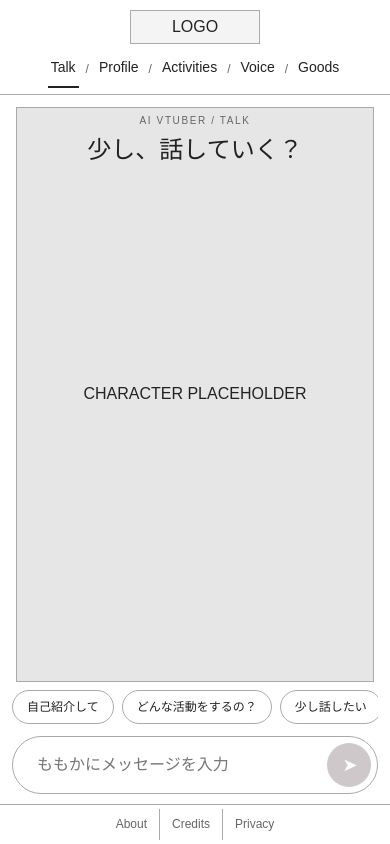
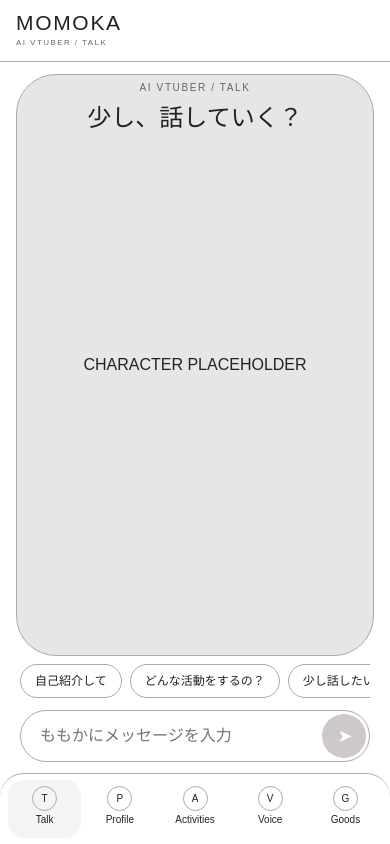
Before and after one commit to uiharuyuki/momoka_ai, a React (Vite) app: page /#/ in a window 390 px wide. Built offline with nearby package versions, Linux system fonts and the light colour scheme.

Commit message:
feat: refine production-shaped wireframe UI

```diff
--- a/src/App.css
+++ b/src/App.css
@@ -1,27 +1,30 @@
 .site-shell { display: flex; flex-direction: column; min-height: 100dvh; }
 .site-shell-talk { height: 100dvh; min-height: 0; overflow: hidden; }
 .site-header {
-  flex: 0 0 82px;
+  flex: 0 0 76px;
   display: grid;
-  grid-template-columns: 210px 1fr 210px;
+  grid-template-columns: 230px minmax(0, 1fr);
   align-items: center;
-  gap: 24px;
-  padding: 12px 30px;
+  gap: 32px;
+  padding: 10px 32px;
   border-bottom: 1px solid var(--line);
 }
-.logo-placeholder { display: grid; place-items: center; width: 194px; min-height: 50px; border: 1px solid var(--line); background: var(--wash); font-size: 20px; text-decoration: none; }
-.site-header nav { min-width: 0; }
-.navigation { display: flex; justify-content: center; align-items: center; list-style: none; margin: 0; padding: 0; }
+.logo-placeholder { display: flex; flex-direction: column; align-items: flex-start; justify-content: center; width: auto; min-height: 50px; border: 0; background: transparent; text-decoration: none; }
+.brand-wordmark { font-size: 24px; line-height: 1; letter-spacing: .08em; }
+.brand-tagline { margin-top: 6px; color: var(--muted); font-size: 9px; letter-spacing: .18em; }
+.site-header nav { min-width: 0; justify-self: end; }
+.navigation { display: flex; justify-content: flex-end; align-items: center; gap: 30px; list-style: none; margin: 0; padding: 0; }
 .navigation li { display: flex; align-items: center; }
-.navigation li + li::before { content: '/'; margin: 0 15px; color: var(--muted); }
-.navigation a { display: inline-block; padding: 8px 3px; border-bottom: 2px solid transparent; font-size: 19px; text-decoration: none; }
+.navigation li + li::before { content: none; }
+.navigation a { display: flex; flex-direction: column; align-items: center; gap: 3px; padding: 8px 3px; border-bottom: 2px solid transparent; font-size: 15px; text-decoration: none; }
 .navigation a.active { border-bottom-color: var(--ink); }
+.navigation-icon { display: none; }
 .site-footer { flex: 0 0 48px; display: grid; place-items: center; border-top: 1px solid var(--line); font-size: 12px; color: var(--muted); }
 .site-footer nav { display: flex; }
 .site-footer a { padding: 6px 12px; text-decoration: none; }
-.site-footer a + a { border-left: 1px solid var(--line); }
+.site-footer a + a { border-left: 0; }
 .site-footer a:hover { text-decoration: underline; }
-.placeholder { display: grid; place-items: center; min-width: 0; border: 1px solid var(--line); background: var(--placeholder); padding: 16px; text-align: center; overflow-wrap: anywhere; }
+.placeholder { display: grid; place-items: center; min-width: 0; border: 1px solid var(--line); border-radius: 24px; background: var(--placeholder); padding: 16px; text-align: center; overflow-wrap: anywhere; }
 .talk-page { flex: 1; display: grid; min-height: 0; overflow: hidden; }
 .talk-page-intro { grid-template-columns: 1fr; grid-template-rows: minmax(0, 1fr) auto; }
 .talk-page-conversation { grid-template-columns: minmax(0, 57fr) minmax(360px, 43fr); }
@@ -31,43 +34,45 @@
 .character-copy { position: absolute; z-index: 1; top: clamp(20px, 4dvh, 44px); left: 50%; translate: -50% 0; width: min(90%, 620px); text-align: center; pointer-events: none; }
 .character-greeting { margin-top: 8px; font-size: clamp(24px, 3vw, 44px); line-height: 1.2; }
 .wire-label { color: var(--muted); font-size: 10px; letter-spacing: .16em; }
-.character-placeholder { flex: 1; max-width: 720px; font-size: 23px; }
+.character-placeholder { flex: 1; max-width: 720px; border-radius: 40px; font-size: 23px; }
 .talk-page-conversation .character-placeholder { max-width: none; }
-.intro-composer { z-index: 2; width: min(860px, calc(100% - 40px)); margin: 0 auto 18px; }
+.intro-composer { z-index: 2; width: min(760px, calc(100% - 40px)); margin: 0 auto 18px; }
 .intro-composer .message-form { background: var(--paper); }
 .starter-list { display: flex; flex-wrap: wrap; justify-content: center; gap: 8px; margin-bottom: 10px; }
 .starter-list button { min-height: 34px; padding: 6px 14px; border-radius: 999px; background: var(--paper); font-size: 12px; }
 .wire-note { margin-top: 8px; color: var(--muted); font-size: 11px; text-align: center; }
-.conversation-panel { display: grid; grid-template-rows: auto minmax(0, 1fr) auto; min-width: 0; min-height: 0; border-left: 1px solid var(--line); animation: panel-enter 320ms ease both; }
+.conversation-panel { display: grid; grid-template-rows: auto minmax(0, 1fr) auto; min-width: 0; min-height: 0; margin: 18px 20px 18px 0; border: 1px solid var(--line); border-radius: 28px; background: var(--paper); overflow: hidden; animation: panel-enter 320ms ease both; }
 .conversation-heading { display: flex; align-items: center; justify-content: space-between; gap: 14px; min-height: 74px; padding: 14px 20px; border-bottom: 1px solid var(--line); background: var(--wash); }
 .conversation-heading h2 { margin-top: 3px; }
 .reset-talk { padding: 8px 10px; background: var(--paper); font-size: 11px; white-space: nowrap; }
 .conversation-history { display: flex; flex-direction: column; gap: 28px; padding: 28px 18px; min-height: 0; overflow-y: auto; overscroll-behavior: contain; scrollbar-gutter: stable; }
 .message { display: grid; grid-template-columns: 36px minmax(0, 1fr); gap: 12px; flex: 0 0 auto; align-items: start; }
 .message-avatar { display: block; width: 36px; height: 36px; border-radius: 50%; background: var(--placeholder); }
-.message-content { padding: 14px; background: var(--wash); min-width: 0; overflow-wrap: anywhere; }
+.message-content { padding: 14px; border-radius: 18px; background: var(--wash); min-width: 0; overflow-wrap: anywhere; }
 .message-author { display: block; margin-bottom: 5px; color: var(--muted); font-size: 11px; }
 .message p { font-size: 14px; white-space: pre-wrap; }
 .message-user { grid-template-columns: minmax(0, 1fr) 36px; margin-left: 20px; }
 .message-user .message-avatar { grid-column: 2; grid-row: 1; }
 .message-user .message-content { grid-column: 1; grid-row: 1; background: var(--placeholder); }
-.message-form { display: grid; grid-template-columns: minmax(0, 1fr) 54px; align-items: center; gap: 6px; margin: 0; padding: 6px; border: 1px solid var(--line); border-radius: 999px; background: var(--paper); }
+.message-character .message-content { border-bottom-left-radius: 5px; }
+.message-user .message-content { border-bottom-right-radius: 5px; }
+.message-form { display: grid; grid-template-columns: minmax(0, 1fr) 48px; align-items: center; gap: 4px; margin: 0; padding: 4px; border: 1px solid var(--line); border-radius: 999px; background: var(--paper); }
 .conversation-panel .message-form { margin: 0 14px 14px; }
-.message-form input { width: 100%; min-width: 0; height: 54px; padding: 10px 18px; border: 0; border-radius: 999px; background: transparent; }
-.message-form button { width: 54px; height: 54px; min-height: 0; padding: 0; border: 0; border-radius: 50%; color: #fff; background: #e87870; box-shadow: 0 6px 14px rgb(151 74 70 / 18%); transition: background 180ms ease, transform 180ms ease; }
+.message-form input { width: 100%; min-width: 0; height: 48px; padding: 10px 16px; border: 0; border-radius: 999px; background: transparent; }
+.message-form button { width: 48px; height: 48px; min-height: 0; padding: 0; border: 0; border-radius: 50%; color: #fff; background: #e87870; box-shadow: 0 6px 14px rgb(151 74 70 / 18%); transition: background 180ms ease, transform 180ms ease; }
 .message-form button:not(:disabled):hover { background: #d9655f; transform: translateY(-1px); }
 .message-form button:disabled { color: #fff; background: #cfc8cb; box-shadow: none; }
-.send-icon { display: block; font-size: 21px; line-height: 1; translate: 1px 0; }
+.send-icon { display: block; font-size: 19px; line-height: 1; translate: 1px 0; }
 @keyframes panel-enter { from { opacity: 0; translate: 18px 0; } to { opacity: 1; translate: 0 0; } }
 @keyframes character-shift { from { opacity: .82; translate: 8% 0; } to { opacity: 1; translate: 0 0; } }
 @media (prefers-reduced-motion: reduce) { .conversation-panel, .talk-page-conversation .character-stage { animation: none; } }
-.content-page { flex: 1; width: min(100% - 64px, 1376px); margin-inline: auto; padding-bottom: 28px; }
+.content-page { flex: 1; width: min(100% - 64px, 1240px); margin-inline: auto; padding-bottom: 36px; }
 .page-heading { margin: 42px 0 36px; text-align: center; }
 .page-heading p { margin-top: 12px; color: var(--muted); font-size: 14px; }
 .profile-page .page-heading { margin: 22px 0; }
 .profile-grid { display: grid; grid-template-columns: 2fr 1fr 1.1fr; gap: 16px; }
 .profile-character { grid-row: span 2; min-height: 336px; font-size: 23px; }
-.wire-card { min-width: 0; padding: 16px 18px; border: 1px solid var(--line); }
+.wire-card { min-width: 0; padding: 20px; border: 1px solid var(--line); border-radius: 24px; background: var(--paper); overflow: hidden; }
 .wire-card h2 { margin-bottom: 12px; }
 .profile-fields { margin: 0; font-size: 13px; }
 .profile-fields div { display: grid; grid-template-columns: 90px minmax(0, 1fr); gap: 8px; margin-top: 4px; }
@@ -79,35 +84,36 @@
 .text-lines-short span:nth-child(3) { display: none; }
 .profile-detail { margin-top: 16px; min-height: 128px; }
 .activities-page { max-width: 1120px; }
-.activity-filters { display: flex; margin-bottom: 18px; }
-.activity-filters button { min-width: 88px; background: var(--paper); }
-.activity-filters button + button { border-left: 0; }
+.activity-filters { display: flex; flex-wrap: wrap; gap: 8px; margin-bottom: 22px; }
+.activity-filters button { min-width: 88px; border-radius: 999px; background: var(--paper); }
+.activity-filters button + button { border-left: 1px solid var(--line); }
 .activity-filters button[aria-pressed='true'] { background: var(--placeholder); }
 .activity-list { display: grid; gap: 16px; }
-.activity-card { display: grid; grid-template-columns: 150px 170px minmax(0, 1fr) 136px; align-items: center; gap: 20px; min-height: 122px; padding: 12px; border: 1px solid var(--line); }
-.activity-image { height: 96px; border: 0; color: var(--muted); font-size: 12px; }
-.activity-date { display: flex; align-items: center; justify-content: center; align-self: stretch; border-right: 1px solid var(--line); padding-right: 18px; }
+.activity-card { display: grid; grid-template-columns: 150px 140px minmax(0, 1fr) 126px; align-items: center; gap: 20px; min-height: 138px; padding: 16px; border: 1px solid var(--line); border-radius: 24px; background: var(--paper); }
+.activity-image { height: 104px; border: 0; border-radius: 18px; color: var(--muted); font-size: 12px; }
+.activity-date { display: inline-flex; align-items: center; justify-content: center; align-self: center; border: 1px solid var(--line); border-radius: 999px; padding: 7px 12px; font-size: 12px; }
 .activity-copy { min-width: 0; }
 .activity-copy p { margin-top: 4px; }
 .activity-copy .text-lines { margin-top: 8px; gap: 7px; }
 .voice-page { max-width: 920px; }
 .voice-list { display: grid; gap: 16px; }
-.voice-card { display: grid; grid-template-columns: 126px minmax(0, 1fr) 108px 104px; gap: 26px; align-items: center; min-height: 136px; border: 1px solid var(--line); padding: 12px; }
-.voice-image { min-height: 110px; border: 0; color: var(--muted); font-size: 12px; }
+.voice-card { display: grid; grid-template-columns: 126px minmax(0, 1fr) 108px 52px; gap: 26px; align-items: center; min-height: 146px; border: 1px solid var(--line); border-radius: 24px; padding: 16px; background: var(--paper); }
+.voice-image { min-height: 112px; border: 0; border-radius: 18px; color: var(--muted); font-size: 12px; }
 .voice-copy p { margin-top: 6px; }
 .voice-duration { font-size: 12px; }
+.voice-card button { width: 52px; height: 52px; min-height: 0; padding: 0; border-radius: 50%; font-size: 10px; }
 .page-note { margin-top: 18px; text-align: center; color: var(--muted); font-size: 13px; }
 .goods-page { max-width: 1310px; }
 .goods-grid { display: grid; grid-template-columns: repeat(4, minmax(0, 1fr)); gap: 22px; }
-.goods-card { padding: 12px; border: 1px solid var(--line); text-align: center; }
-.product-image { width: 100%; aspect-ratio: 1.45; }
+.goods-card { padding: 14px; border: 1px solid var(--line); border-radius: 24px; background: var(--paper); text-align: center; overflow: hidden; }
+.product-image { width: 100%; aspect-ratio: 1.45; border-radius: 18px; }
 .goods-card h2 { margin-top: 16px; }
 .goods-card p { margin-top: 8px; }
 .goods-card button { margin-top: 16px; width: 100%; padding-inline: 8px; font-size: 14px; }
-.external-store { display: grid; justify-items: center; gap: 10px; padding: 18px; border: 1px solid var(--line); margin-top: 24px; text-align: center; }
+.external-store { display: grid; justify-items: center; gap: 10px; padding: 22px; border: 1px solid var(--line); border-radius: 24px; margin-top: 24px; text-align: center; }
 .external-store button { min-width: min(100%, 330px); }
 .back-to-talk { text-align: center; margin-top: 20px; }
-.wire-dialog { width: min(500px, calc(100% - 40px)); color: var(--ink); border: 1px solid var(--line); padding: 28px; }
+.wire-dialog { width: min(500px, calc(100% - 40px)); color: var(--ink); border: 1px solid var(--line); border-radius: 24px; padding: 28px; }
 .wire-dialog::backdrop { background: rgb(0 0 0 / 25%); }
 .wire-dialog p { margin: 18px 0 24px; }
 .wire-dialog form { text-align: right; }
@@ -126,47 +132,54 @@
 }
 
 @media (max-width: 720px) {
-  .site-header { flex-basis: auto; grid-template-columns: 1fr; justify-items: center; gap: 6px; padding: 10px 12px 6px; }
-  .logo-placeholder { width: 130px; min-height: 34px; font-size: 16px; }
-  .navigation { justify-content: center; }
-  .navigation a { font-size: 14px; padding-block: 7px; }
-  .navigation li + li::before { margin-inline: 7px; font-size: 12px; }
-  .site-footer { flex-basis: 40px; }
+  .site-shell { padding-bottom: calc(72px + env(safe-area-inset-bottom)); }
+  .site-header { flex: 0 0 62px; grid-template-columns: 1fr; justify-items: start; gap: 0; padding: 8px 16px; }
+  .logo-placeholder { width: auto; min-height: 42px; }
+  .brand-wordmark { font-size: 21px; }
+  .brand-tagline { margin-top: 4px; font-size: 8px; }
+  .site-header nav { position: fixed; z-index: 20; right: 0; bottom: 0; left: 0; width: 100%; padding: 6px 8px max(6px, env(safe-area-inset-bottom)); border-top: 1px solid var(--line); border-radius: 24px 24px 0 0; background: var(--paper); }
+  .navigation { display: grid; grid-template-columns: repeat(5, minmax(0, 1fr)); gap: 2px; width: 100%; }
+  .navigation li { display: block; min-width: 0; }
+  .navigation a { gap: 3px; min-height: 58px; padding: 6px 2px; border: 0; border-radius: 16px; font-size: 10px; line-height: 1.1; }
+  .navigation a.active { border: 0; background: var(--wash); }
+  .navigation-icon { display: grid; place-items: center; width: 25px; height: 25px; border: 1px solid var(--line); border-radius: 50%; font-size: 10px; }
+  .site-footer { display: none; }
   .talk-page-intro { grid-template-columns: 1fr; grid-template-rows: minmax(0, 1fr) auto; }
   .talk-page-conversation { grid-template-columns: 1fr; grid-template-rows: minmax(150px, 30dvh) minmax(0, 1fr); }
   .character-stage { padding: 12px 16px; }
   .talk-page-intro .character-stage { padding: 12px 16px 8px; }
   .character-copy { top: 18px; }
   .character-greeting { font-size: 24px; }
-  .intro-composer { width: calc(100% - 24px); margin-bottom: 10px; }
+  .intro-composer { width: calc(100% - 40px); margin-bottom: 10px; }
   .starter-list { flex-wrap: nowrap; justify-content: flex-start; overflow-x: auto; padding-bottom: 2px; }
   .starter-list button { flex: 0 0 auto; }
   .wire-note { display: none; }
   .character-placeholder { font-size: 16px; padding: 8px; }
-  .conversation-panel { border-left: 0; border-top: 1px solid var(--line); }
+  .conversation-panel { margin: 0; border: 1px solid var(--line); border-radius: 28px 28px 0 0; }
   .conversation-heading { min-height: 42px; padding: 8px 16px; }
   .conversation-heading h2 { font-size: 16px; }
   .conversation-history { padding: 14px; gap: 16px; }
-  .message-form { padding: 6px; grid-template-columns: minmax(0, 1fr) 44px; }
-  .conversation-panel .message-form { margin: 0 12px 10px; }
+  .message-form { padding: 3px; grid-template-columns: minmax(0, 1fr) 44px; }
+  .conversation-panel .message-form { margin: 0 20px 10px; }
   .message-form input { height: 44px; }
   .message-form button { width: 44px; height: 44px; }
   .send-icon { font-size: 18px; }
   .message-avatar { width: 28px; height: 28px; }
   .message { grid-template-columns: 28px minmax(0, 1fr); gap: 8px; }
   .message-user { grid-template-columns: minmax(0, 1fr) 28px; }
-  .content-page { width: calc(100% - 32px); }
-  .page-heading { margin: 28px 0; }
+  .content-page { width: calc(100% - 24px); padding-bottom: 24px; }
+  .page-heading { margin: 24px 0; }
   h1 { font-size: 28px; }
-  .profile-grid { grid-template-columns: repeat(2, minmax(0, 1fr)); }
+  .profile-grid { grid-template-columns: 1fr; gap: 12px; }
   .profile-character { grid-column: 1 / -1; grid-row: auto; min-height: 210px; font-size: 18px; }
   .wire-card { padding: 14px; }
   .wire-card h2 { font-size: 15px; }
-  .profile-fields div { grid-template-columns: 1fr; gap: 0; margin-top: 8px; }
-  .activity-filters button { min-width: 0; flex: 1; padding-inline: 8px; }
+  .profile-fields div { grid-template-columns: 90px minmax(0, 1fr); gap: 8px; margin-top: 8px; }
+  .activity-filters { flex-wrap: nowrap; overflow-x: auto; padding-bottom: 2px; }
+  .activity-filters button { flex: 0 0 auto; min-width: 76px; padding-inline: 12px; }
   .activity-card { grid-template-columns: 82px minmax(0, 1fr); gap: 12px; }
   .activity-image { grid-row: span 2; height: 100%; min-height: 80px; }
-  .activity-date { display: block; border: 0; padding: 0; font-size: 13px; }
+  .activity-date { justify-self: start; padding: 5px 9px; font-size: 11px; }
   .activity-copy { grid-column: 2; }
   .activity-copy h2 { font-size: 16px; }
   .activity-card .button-link { grid-column: 1 / -1; }
@@ -174,7 +187,7 @@
   .voice-image { min-height: 90px; font-size: 10px; padding: 8px; }
   .voice-copy h2 { font-size: 16px; }
   .voice-duration { grid-column: 1; }
-  .voice-card button { grid-column: 2; }
+  .voice-card button { grid-column: 2; justify-self: end; }
   .goods-grid { grid-template-columns: repeat(2, minmax(0, 1fr)); gap: 12px; }
   .goods-card { padding: 8px; }
   .goods-card h2 { font-size: 16px; }
--- a/src/components/Wireframe.tsx
+++ b/src/components/Wireframe.tsx
@@ -6,11 +6,17 @@ import { navigation } from '../navigation'
 export function Header() {
   return (
     <header className="site-header">
-      <Link className="logo-placeholder" to="/" aria-label="Talkへ戻る（ロゴ仮表示）">LOGO</Link>
+      <Link className="logo-placeholder" to="/" aria-label="Momoka Talkへ戻る">
+        <span className="brand-wordmark">MOMOKA</span>
+        <span className="brand-tagline">AI VTUBER / TALK</span>
+      </Link>
       <nav aria-label="メインナビゲーション">
         <ul className="navigation">
           {navigation.map(({ label, path }) => (
-            <li key={path}><NavLink to={path} end>{label}</NavLink></li>
+            <li key={path}><NavLink to={path} end>
+              <span className="navigation-icon" aria-hidden="true">{label.slice(0, 1)}</span>
+              <span>{label}</span>
+            </NavLink></li>
           ))}
         </ul>
       </nav>
--- a/src/index.css
+++ b/src/index.css
@@ -12,6 +12,9 @@
   --line: #aaa;
   --ink: #222;
   --muted: #666;
+  --radius-card: 24px;
+  --radius-panel: 28px;
+  --radius-pill: 999px;
 }
 
 * { box-sizing: border-box; }
@@ -27,6 +30,7 @@ button, .button-link {
   min-height: 44px;
   padding: 8px 20px;
   border: 1px solid var(--line);
+  border-radius: 999px;
   background: var(--wash);
   text-align: center;
   text-decoration: none;
```
Also changed, not shown: 2 other files (tests, documents, lock files or other folders).
